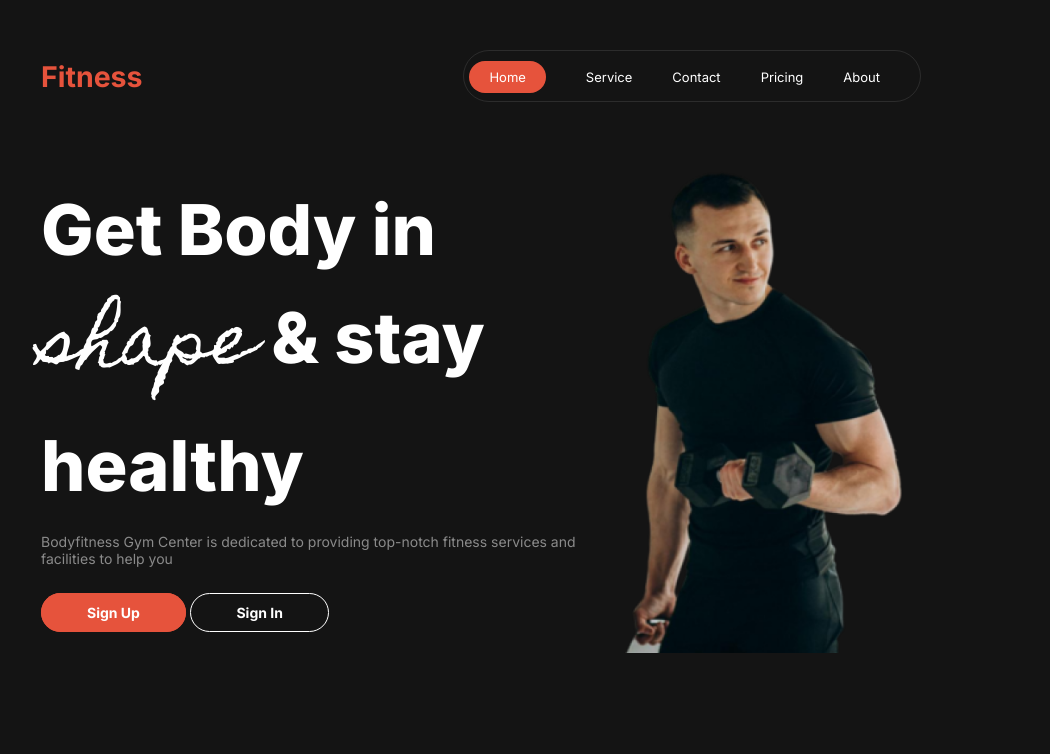
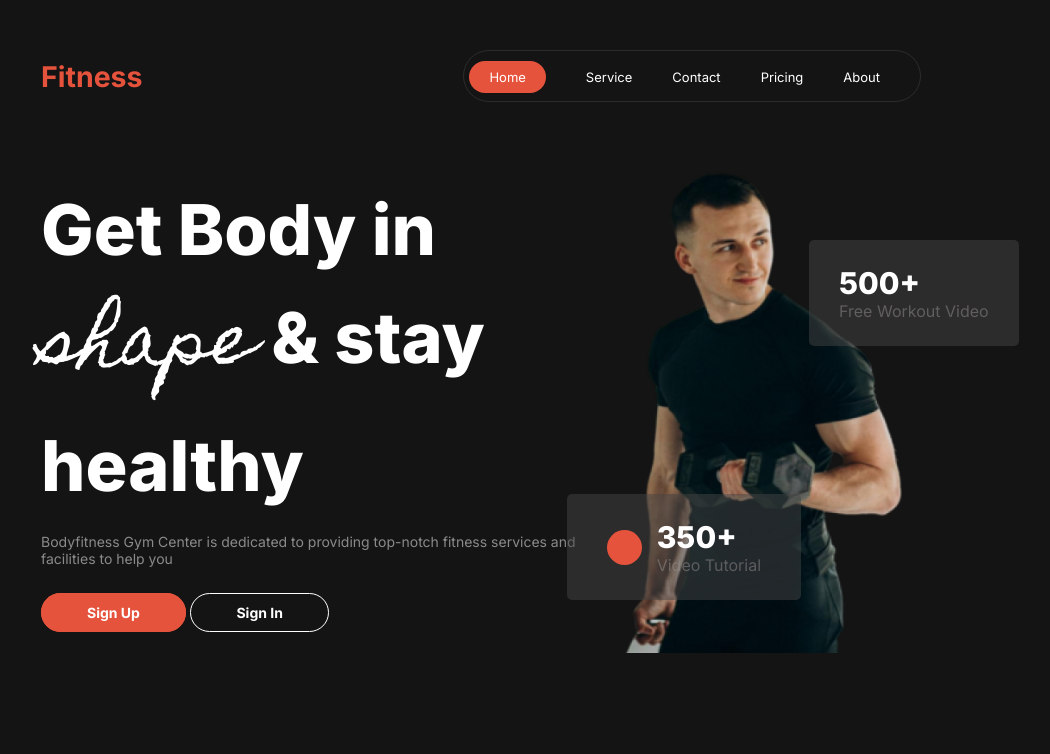
Before and after one commit to ashiquzzaman77/assignment-02, a plain HTML site: page index.html in a window 1280 px wide. Shown: the top 754 px of the page, without its empty margins (159-1209 px from the left). Drawn offline with Linux system fonts and the light colour scheme.

Commit message:
Badge Complate

```diff
--- a/asset/style/style.css
+++ b/asset/style/style.css
@@ -190,7 +190,59 @@ body {
 
 .banner-image img {
     width: 100%;
+    position: relative;
+
 }
+
+.banner-top-badge {
+    position: absolute;
+    border-radius: 5px;
+    padding: 25px 30px;
+    background: rgba(68, 68, 68, 0.5);
+    top: 30%;
+    right: 8%;
+}
+
+.banner-top-badge h3 {
+    font-size: 30px;
+    font-weight: 800;
+}
+
+.banner-top-badge p {
+    color: rgba(150, 144, 144, 0.5);
+    font-size: 16px;
+}
+
+.banner-bottom-badge {
+    position: absolute;
+    border-radius: 5px;
+    padding: 25px 40px;
+    background: rgba(68, 68, 68, 0.5);
+    bottom: 25%;
+    right: 25%;
+    display: flex;
+    align-items: center;
+}
+
+.badge-round {
+    width: 35px;
+    height: 35px;
+    border-radius: 50%;
+    background-color: rgb(230, 83, 60);
+}
+
+.banner-bottom-badge h3 {
+    font-size: 30px;
+    font-weight: 800;
+    margin-left: 15px;
+}
+
+.banner-bottom-badge p {
+    color: rgba(150, 144, 144, 0.5);
+    font-size: 16px;
+    margin-left: 15px;
+}
+
 
 /* Responsive  */
 @media screen and (max-width:576px) {
@@ -202,6 +254,16 @@ body {
     .banner-content h2 {
         font-size: 60px;
     }
+
+    .banner-top-badge {
+        top: 100%;
+        right: 8%;
+    }
+
+    .banner-bottom-badge {
+        bottom: -60%;
+        right: 45%;
+    }
 }
 
 @media screen and (min-width:577px) and (max-width:992px) {
@@ -209,6 +271,16 @@ body {
     .banner-section {
         flex-direction: column;
         align-items: flex-start;
+    }
+
+    .banner-top-badge {
+        top: 110%;
+        right: 45%;
+    }
+
+    .banner-bottom-badge {
+        bottom: -70%;
+        right: 70%;
     }
 
 }
@@ -559,7 +631,7 @@ td {
 
     .footer-body {
         flex-direction: column;
-        gap: 10px;
+        gap: 15px;
         padding: 40px 0;
     }
 
--- a/index.html
+++ b/index.html
@@ -46,7 +46,19 @@
                 </div>
                 <div class="banner-image">
                     <img src="asset/images/Images 2.png" alt="">
+                    <div class="banner-top-badge">
+                        <h3>500+</h3>
+                        <p>Free Workout Video</p>
+                    </div>
+                    <div class="banner-bottom-badge">
+                        <span class="badge-round"></span>
+                        <div>
+                            <h3>350+</h3>
+                            <p>Video Tutorial</p>
+                        </div>
+                    </div>
                 </div>
+
             </div>
         </section>
         <!-- Banner End -->
```
